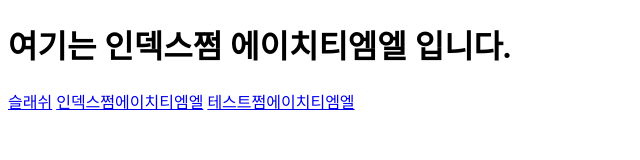
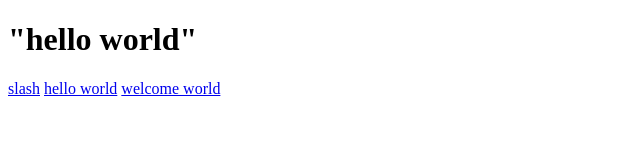
Before and after one commit to 66tuna/66tuna.github.io, a plain HTML site: page index.html in a window 1280 px wide. Shown: the whole page, without its empty margins (0-640 px from the left). Drawn offline with Linux system fonts and the light colour scheme.

Commit message:
Update index.html

```diff
--- a/index.html
+++ b/index.html
@@ -6,11 +6,11 @@
     <title>Document</title>
 </head>
 <body>
-    <h1>여기는 인덱스쩜 에이치티엠엘 입니다.</h1>
+    <h1>"hello world"</h1>
     <nav>
-        <a href="/">슬래쉬</a>
-        <a href="index.html">인덱스쩜에이치티엠엘</a>
-        <a href="test.html">테스트쩜에이치티엠엘</a>
+        <a href="/">slash</a>
+        <a href="index.html">hello world</a>
+        <a href="test.html">welcome world</a>
     </nav>
 </body>
 </html>
```
